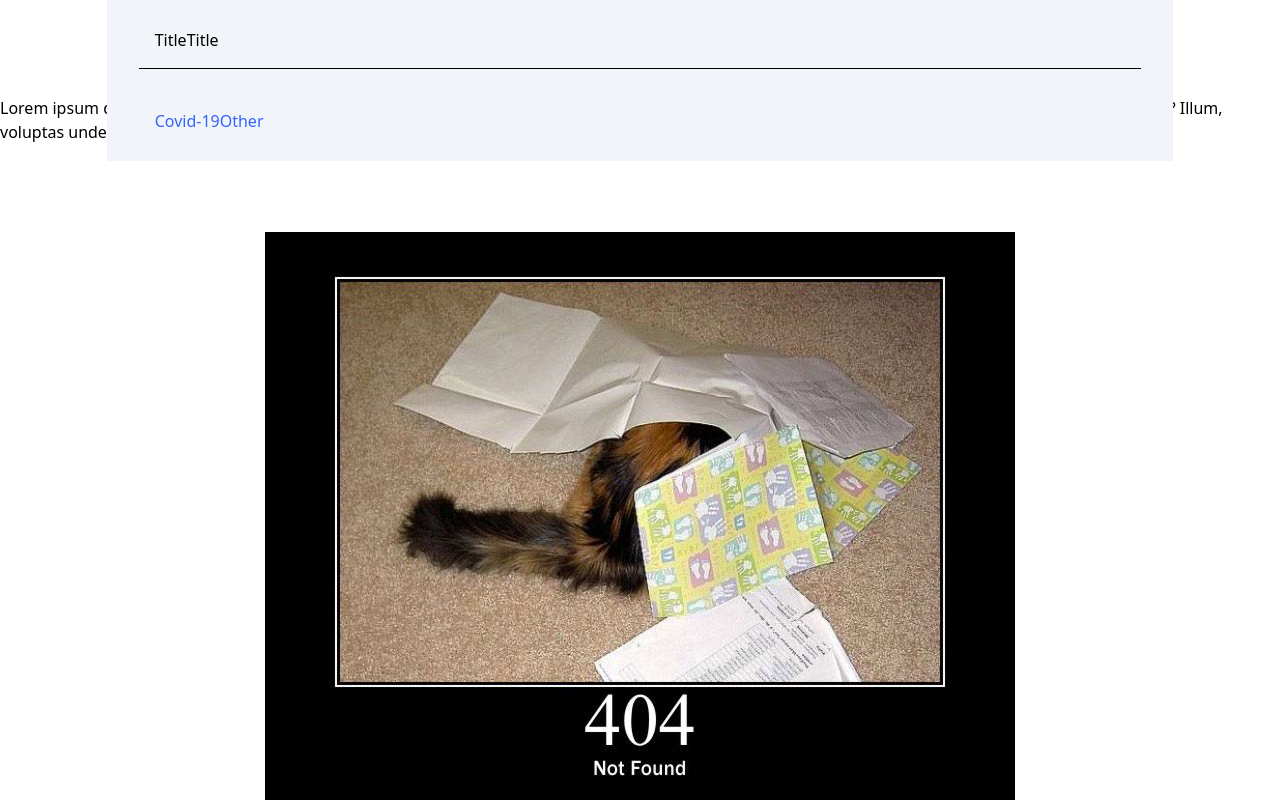
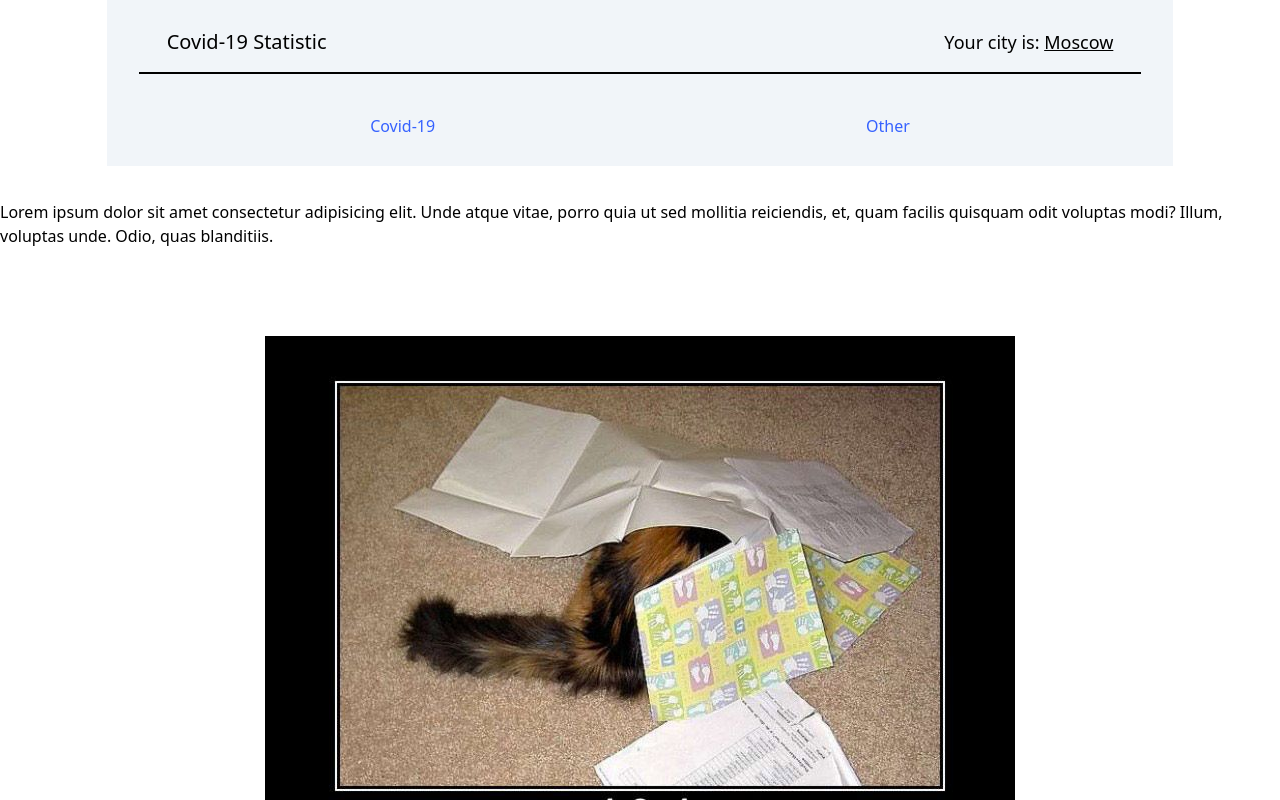
Before and after one commit to Ghostik-gh/API, a React (Create React App) app: page /API/animal in a window 1280 px wide. Shown: the top 800 px of the page. Built offline with nearby package versions, Linux system fonts and the light colour scheme.

Commit message:
slice for city | popap

```diff
--- a/src/components/Header/Header.module.scss
+++ b/src/components/Header/Header.module.scss
@@ -1,5 +1,5 @@
 .header{
-    @apply fixed top-0 flex w-screen justify-center;
+    @apply fixed top-0 flex w-screen justify-center bg-white;
 
     .nav{
         @apply flex flex-col bg-center w-10/12 bg-slate-100 ;
@@ -10,11 +10,27 @@
         }
 
         .top{
-            border-bottom: 1px solid;
+            @apply justify-between border-b-2 border-black;
+            > div{
+                @apply px-3;
+
+                > span{
+                    @apply underline cursor-pointer;
+                }
+            }
+            .title{
+                @apply text-xl
+            }
+            .city{
+                @apply text-lg
+            }
         }
 
         .bottom{
-            @apply text-link;
+            @apply text-link justify-around;
+            > span{
+                @apply px-3;
+            }
         }
 
     }
--- a/src/components/Header/Header.tsx
+++ b/src/components/Header/Header.tsx
@@ -1,23 +1,38 @@
 import React, { FC, useState } from 'react';
 import { Link } from 'react-router-dom';
+import { useAppDispatch, useAppSelector } from '../../hooks/redux';
 import { RouteNames } from '../../router';
+import { userSlice } from '../../store/reducers/user/userSlice';
+import { PopapCity } from '../PopapCity/PopapCity';
 
 import styles from './Header.module.scss';
 
 export const Header: FC = () => {
+  const dispatch = useAppDispatch();
+
+  const { city, error, isLoading, popap } = useAppSelector(
+    (state) => state.rootReducer.userReducer
+  );
+
   const [about, setAbout] = useState(false);
 
   const handleMouseEvent = () => {
     setAbout(true);
   };
+  const ChangeCity = () => {
+    dispatch(userSlice.actions.getCity());
+  };
 
   return (
     <>
+      {popap ? <PopapCity /> : null}
       <div className={styles.header}>
         <div className={styles.nav}>
           <div className={styles.top}>
-            <div>Title</div>
-            <div>Title</div>
+            <div className={styles.title}>Covid-19 Statistic</div>
+            <div className={styles.city}>
+              Your city is: <span onClick={ChangeCity}>{city}</span>
+            </div>
           </div>
           <div className={styles.bottom}>
             <span
--- /dev/null
+++ b/src/components/PopapCity/PopapCity.module.scss
@@ -0,0 +1,21 @@
+.container{
+    @apply fixed flex top-0 left-0 w-screen h-screen bg-popap z-30 opacity-90 justify-center items-center;
+
+    .window{
+        min-height: 300px;
+        min-width: 220px;
+        @apply bg-white opacity-100 rounded-xl shadow-xl;
+
+        .content{
+            @apply flex flex-col justify-center py-2 px-3 m-7 ;
+
+            > input{
+                @apply border-2 p-2 m-2 shadow-lg;
+            }
+
+            .title{
+                @apply text-xl opacity-100
+            }
+        }
+    }
+}
--- /dev/null
+++ b/src/components/PopapCity/PopapCity.tsx
@@ -0,0 +1,15 @@
+import React, { FC } from 'react';
+import styles from './PopapCity.module.scss';
+
+export const PopapCity: FC = () => {
+  return (
+    <div className={styles.container}>
+      <div className={styles.window}>
+        <div className={styles.content}>
+          <div className={styles.title}>Выберите свой город:</div>
+          <input placeholder="city" />
+        </div>
+      </div>
+    </div>
+  );
+};
--- a/src/index.tsx
+++ b/src/index.tsx
@@ -1,5 +1,3 @@
-// import '@csstools/normalize.css/opinionated.css';
-import React from 'react';
 import ReactDOM from 'react-dom/client';
 import { Provider } from 'react-redux';
 import { AppRouter } from './components/AppRouter/AppRouter';
--- a/src/pages/Layout/Layout.module.scss
+++ b/src/pages/Layout/Layout.module.scss
@@ -1,4 +1,4 @@
 .container{
     height: 100vh;
-    margin-top: 96px;
+    margin-top: 200px;
 }
--- a/src/store/index.ts
+++ b/src/store/index.ts
@@ -1,8 +1,10 @@
 import { combineReducers, configureStore } from '@reduxjs/toolkit';
 import animalReducer from './reducers/animal/animalSlice';
+import userReducer from './reducers/user/userSlice';
 
 const rootReducer = combineReducers({
   animalReducer,
+  userReducer,
 });
 
 export const store = configureStore({
--- /dev/null
+++ b/src/store/reducers/user/userSlice.ts
@@ -0,0 +1,42 @@
+import { createSlice, PayloadAction } from '@reduxjs/toolkit';
+
+interface UserState {
+  city: string;
+  popap: boolean;
+  isLoading: boolean;
+  error: string;
+}
+
+const initialState: UserState = {
+  city: 'Moscow',
+  popap: false,
+  isLoading: false,
+  error: '',
+};
+
+export const userSlice = createSlice({
+  name: 'user',
+  initialState,
+  reducers: {
+    getCity(state) {
+      state.isLoading = true;
+      state.popap = true;
+    },
+    getCitySucces(state, action: PayloadAction<string>) {
+      state.isLoading = false;
+      state.popap = false;
+      state.error = '';
+      state.city = action.payload;
+    },
+    getCityError(state, action: PayloadAction<string>) {
+      state.isLoading = false;
+      state.error = action.payload;
+    },
+    clickExit(state) {
+      state.isLoading = false;
+      state.popap = false;
+    },
+  },
+});
+
+export default userSlice.reducer;
--- a/tailwind.config.js
+++ b/tailwind.config.js
@@ -4,6 +4,7 @@ module.exports = {
     extend: {
       colors: {
         link: '#3662ff',
+        popap: '#686b6e',
       },
     },
   },
```
